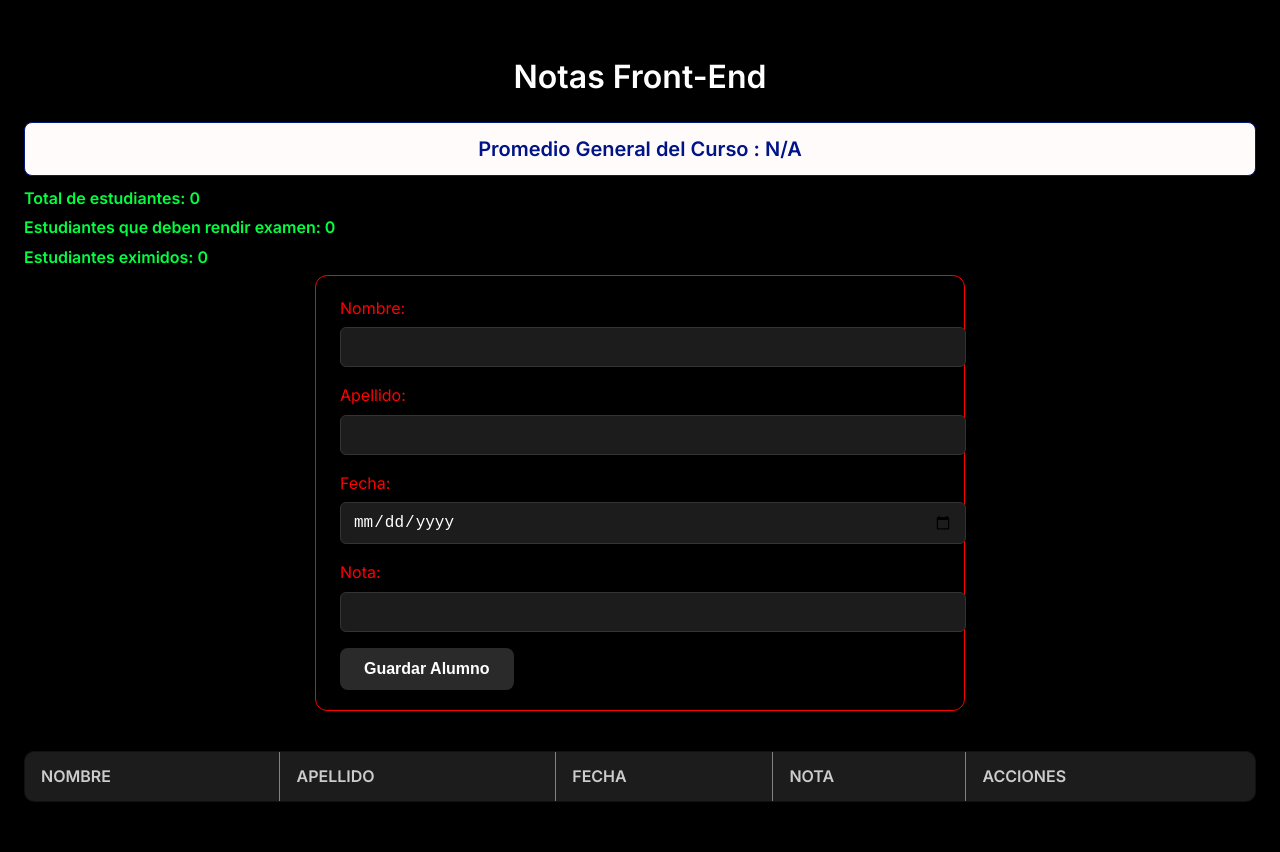
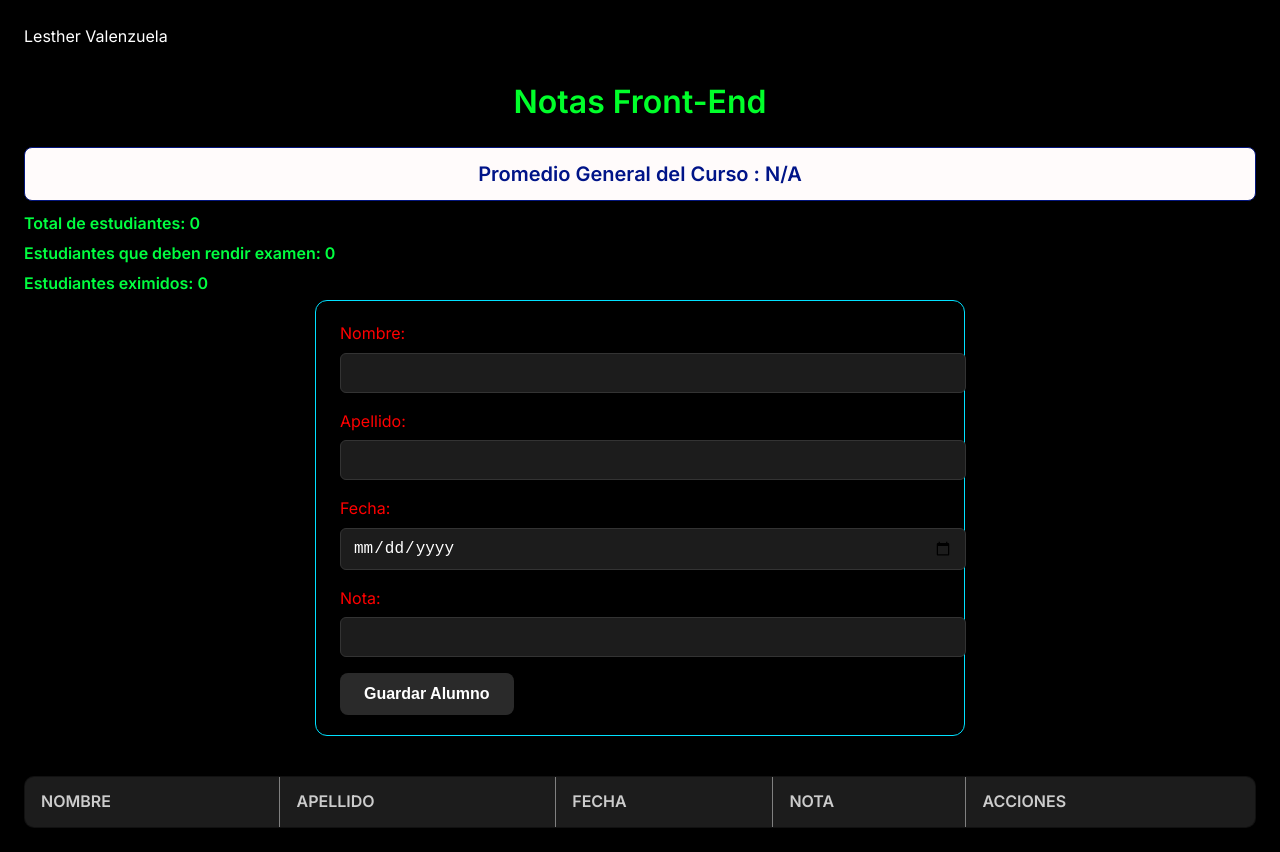
Before and after one commit to LestherSVS/Lesther-Eva2, a plain HTML site: page index.html in a window 1280 px wide. Before the commit the page ends 826 px from the top, so only its background shows below. Drawn offline with Linux system fonts and the light colour scheme.

Commit message:
Cambio de Estilo

```diff
--- a/estilo.css
+++ b/estilo.css
@@ -1,7 +1,9 @@
-/* Estilo minimalista moderno - estilo ChatGPT */
+/* Lesther Style */
 
 @import url('https://fonts.googleapis.com/css2?family=Inter:wght@400;600&display=swap');
 
+
+/* Ayuda a cambiar el color del fondo */
 body {
     font-family: 'Inter', sans-serif;
     background-color: #000000;
@@ -10,14 +12,14 @@ body {
     padding: 24px;
     line-height: 1.6;
 }
-
+/* Cambia el Color del Titulo Notas Front-End */
 h2 {
     text-align: center;
     font-size: 2rem;
-    color: #ffffff;
+    color: #00ff2a;
     margin-bottom: 20px;
 }
-
+/* Cambia el Color del Calculo Realizado */
 #average {
     background: #000000;
     border: 1px solid #000000;
@@ -28,27 +30,27 @@ h2 {
     text-align: center;
     margin-bottom: 30px;
 }
-
+/* Cambia el Color del borde de la Tabla*/
 form {
     background: #000000;
-    border: 1px solid #ff0000;
+    border: 1px solid #01e1ff;
     border-radius: 12px;
     padding: 20px 24px;
     max-width: 600px;
     margin: 0 auto 40px auto;
 }
-
+/* Ajusta los Div del Index*/
 form div {
     margin-bottom: 16px;
 }
-
+/* Cambia el Color de los Titulos de cada sección dentro de la Tabla*/
 label {
     display: block;
     font-size: 1rem;
     margin-bottom: 6px;
     color: #ff0000;
 }
-
+/* Muestra, Cambia y Modifica el Tamaño y Color de los Textos, Días y Numeros*/
 input[type="text"],
 input[type="date"],
 input[type="number"] {
--- a/index.html
+++ b/index.html
@@ -3,8 +3,9 @@
 <head>
   <meta charset="UTF-8" />
   <meta name="viewport" content="width=device-width, initial-scale=1.0"/>
-  <title>Notas Front-End Lesther</title>
+  <title>Notas Front-End</title>
   <link rel="stylesheet" href="estilo.css" />
+  Lesther Valenzuela
   <style>
     #average {
       margin: 16px 0;
--- a/script.js
+++ b/script.js
@@ -96,5 +96,4 @@ function formatDate(isoDate) {
   return `${d}/${m}/${y}`;
 }
 
-// Inicializa la tabla, promedio y stats al cargar la página
 renderTable();
```
